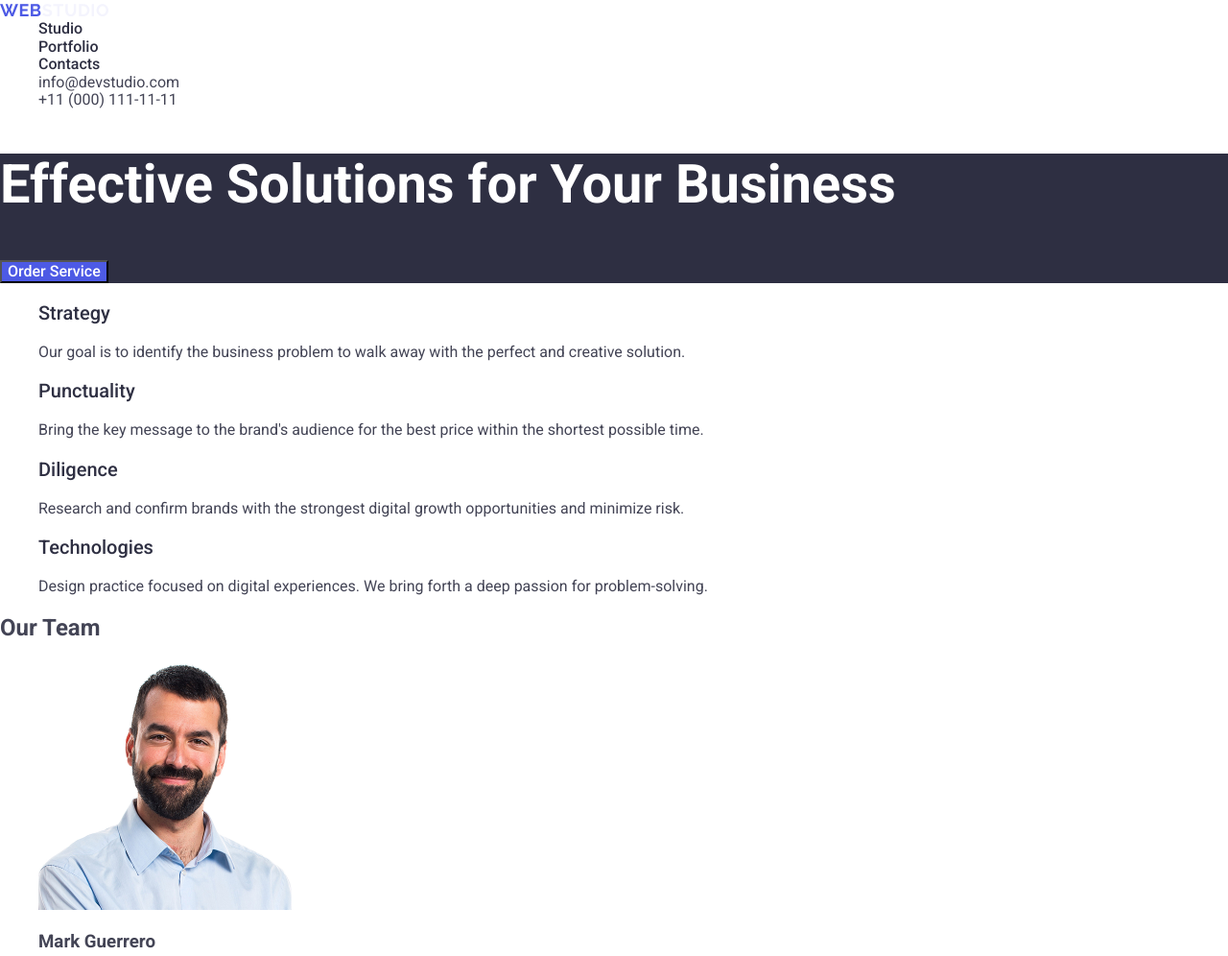
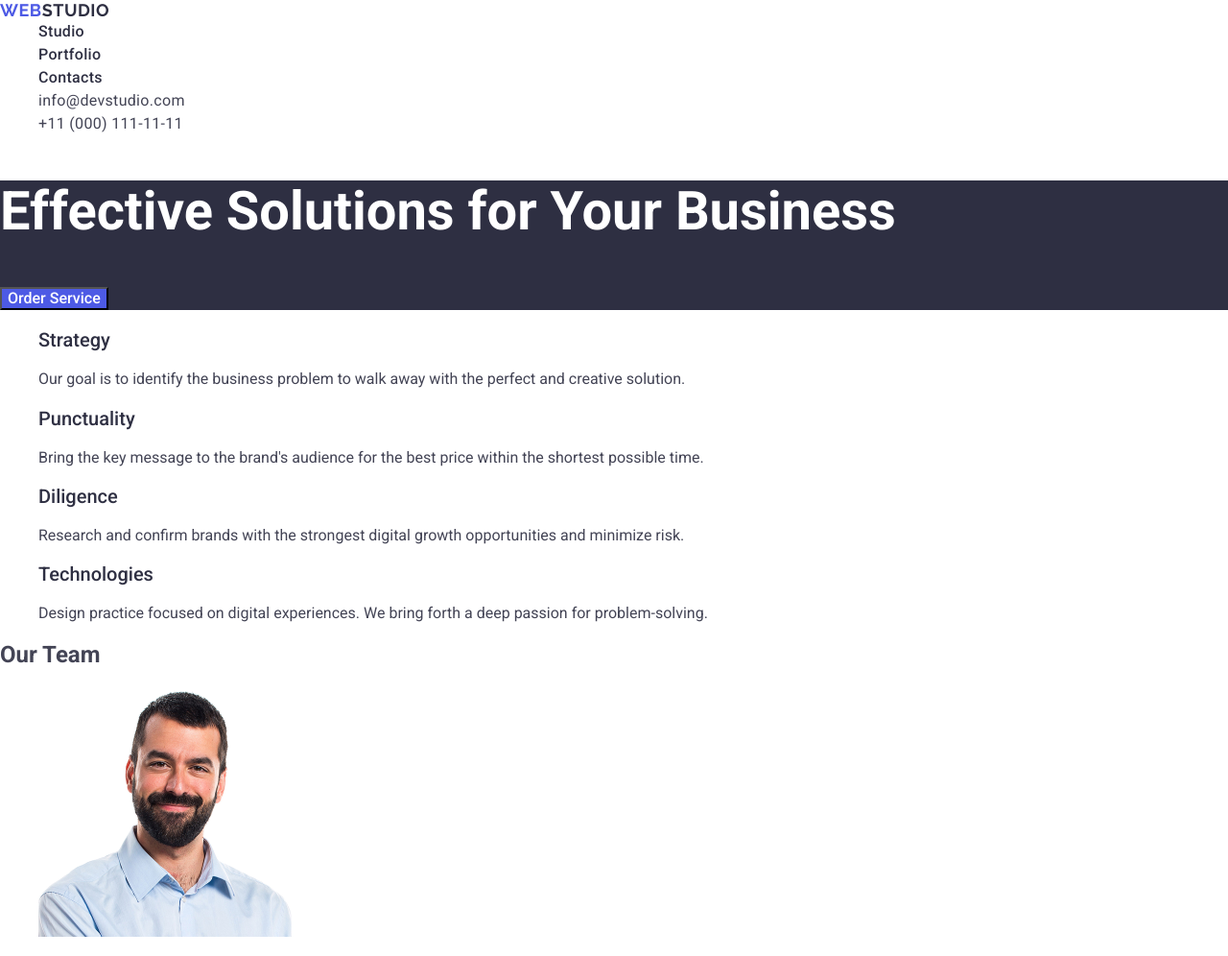
Before and after one commit to big-badaboom/goit-markup-hw-02, a plain HTML site: page index.html in a window 1280 px wide. Shown: the top 996 px of the page at 96% size. Drawn offline with nearby package versions, Linux system fonts and the light colour scheme.

Commit message:
changed header

```diff
--- a/css/styles.css
+++ b/css/styles.css
@@ -24,19 +24,38 @@ ul {
   text-transform: uppercase;
 }
 
-.logo-accent {
-  color: #f4f4fd;
+.nav__logo-accent {
+  color: #2e2f42;
 }
 
 .nav-link {
   font-weight: 500;
   font-size: 16px;
+  line-height: 1.5;
+  letter-spacing: 0.02em;
   color: #2e2f42;
 }
 
+.nav-link:hover,
+.nav-link:focus {
+  color:#404bbf;
+}
+
 .header__contacts {
-  font-style: inherit;
+  font-style: normal;
 }
+
+.header__contacts-link {
+  font-size: 16px;
+  line-height: 1.5;
+  letter-spacing: 0.02em;
+  color: #434455;
+}
+.header__contacts-link:hover,
+.header__contacts-link:focus {
+  color: #404bbf;
+}
+
 
 .hero {
   background-color: #2e2f42;
@@ -72,6 +91,10 @@ ul {
   background-color: #2e2f42;
 }
 
+.footer__logo-accent {
+  color: #f4f4fd;
+}
+
 .footer__text {
   font-size: 16px;
   line-height: 1.5;
--- a/index.html
+++ b/index.html
@@ -20,20 +20,24 @@
     <header class="header">
       <nav>
         <a class="logo" href="./index.html"
-          >Web<span class="logo-accent">Studio</span></a
+          >Web<span class="nav__logo-accent">Studio</span></a
         >
         <ul>
           <li><a class="nav-link" href="./index.html">Studio</a></li>
-          <li><a class="nav-link" href="./index.html">Portfolio</a></li>
-          <li><a class="nav-link" href="./index.html">Contacts</a></li>
+          <li><a class="nav-link" href="">Portfolio</a></li>
+          <li><a class="nav-link" href="">Contacts</a></li>
         </ul>
         <address class="header__contacts">
           <ul>
             <li>
-              <a href="mailto:info@devstudio.com">info@devstudio.com</a>
+              <a class="header__contacts-link" href="mailto:info@devstudio.com"
+                >info@devstudio.com</a
+              >
             </li>
             <li>
-              <a href="tel:+110001111111">+11 (000) 111-11-11</a>
+              <a class="header__contacts-link" href="tel:+110001111111"
+                >+11 (000) 111-11-11</a
+              >
             </li>
           </ul>
         </address>
@@ -194,7 +198,7 @@
 
     <footer class="footer">
       <a class="logo" href="./index.html"
-        >Web<span class="logo-accent">Studio</span></a
+        >Web<span class="footer__logo-accent">Studio</span></a
       >
       <p class="footer__text">
         Increase the flow of customers and sales for your business with digital
```
